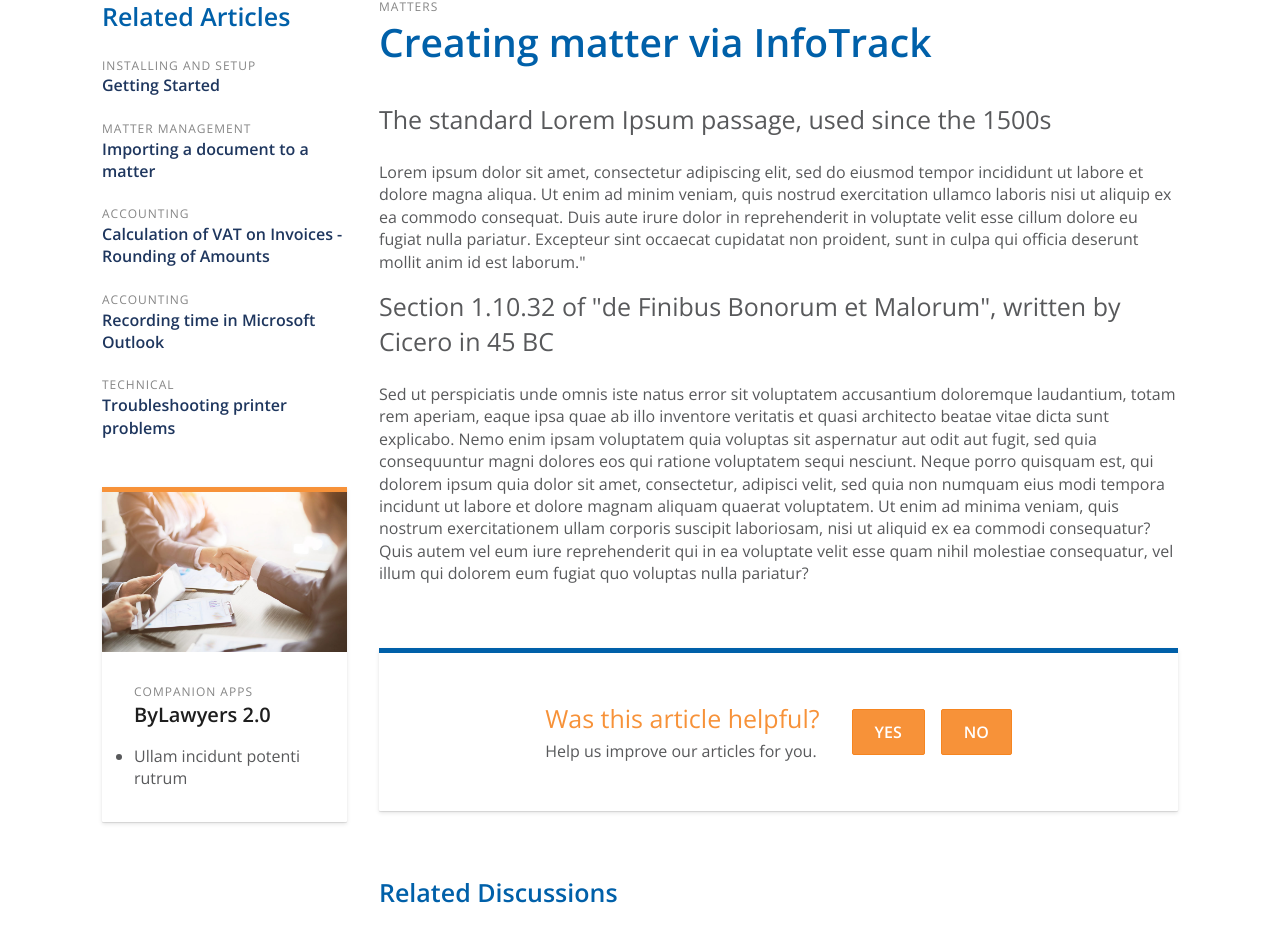
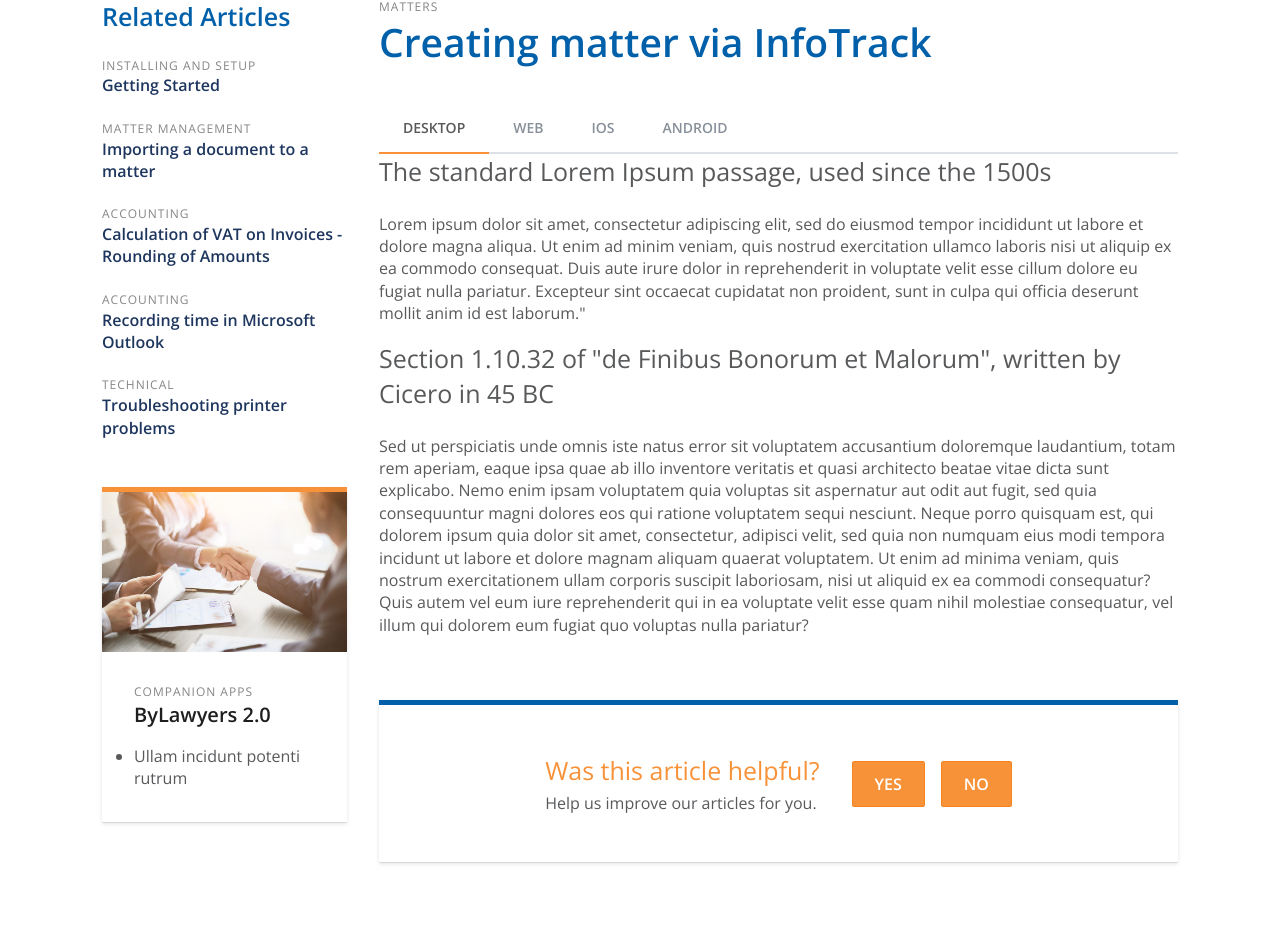
Before and after one commit to ericdefelix/communities, a Vue app: page /article in a window 1280 px wide. Shown: the part 161-1093 px from the top of the page. Built offline with nearby package versions, Linux system fonts and the light colour scheme.

Commit message:
fix: router links

```diff
--- a/src/components/ArticleItem.vue
+++ b/src/components/ArticleItem.vue
@@ -1,8 +1,8 @@
 <template>
   <article class="hc-article" v-bind:class="{'hc-article-lg': content.isLarge}">
-    <small class="hc-article-subheading" v-if="content.subheading">{{ content.subheading }}</small>
+    <small class="hc-article-subheading" v-if="content.hasOwnProperty('subheading')">{{ content.subheading }}</small>
     <p class="hc-article-heading">{{ content.heading }}</p>
-    <summary class="hc-article-tagline" v-if="content.text">{{ content.text }}</summary>
+    <summary class="hc-article-tagline" v-if="content.hasOwnProperty('text')">{{ content.text }}</summary>
   </article>
 </template>
 
--- a/src/components/ArticleList.vue
+++ b/src/components/ArticleList.vue
@@ -1,8 +1,8 @@
 <template>
   <div class="hc-article-list">
-    <a href="#" class="hc-article-list-item hc-article-link" v-for="content in articles" v-bind:key="content.id">
+    <router-link to="/article" class="hc-article-list-item hc-article-link" v-for="content in articles" v-bind:key="content.id">
       <ArticleItem v-bind:content="content" />
-    </a>
+    </router-link>
   </div>
 </template>
 
--- a/src/components/ArticleListAppend.vue
+++ b/src/components/ArticleListAppend.vue
@@ -1,15 +1,13 @@
 <template>
   <div class="hc-article-list">
     <div class="hc-article-list-item" v-for="article in articles" v-bind:key="article.id">
-      <router-link to="/article">
-        <a href="#" class="hc-article-link">
+      <router-link to="/article" class="hc-article-link">
         <article class="hc-article">
           <p class="hc-article-heading">{{ article.heading }} </p>
           <ul class="hc-card-meta-info ml-auto">
             <li v-for="info in article.metadata" v-bind:key="info.id">{{ info }}</li>
           </ul>
         </article>
-        </a>
       </router-link>
       <ul class="hc-article-link-append">
         <li class="hc-article-link-append-item">
--- a/src/components/SubTopicList.vue
+++ b/src/components/SubTopicList.vue
@@ -1,7 +1,7 @@
 <template>
   <div class="hc-subtopic-list">
-    <router-link to="/topicdetail">
-      <a class="hc-topic-list-link" href="#" v-for="subtopic in topics" v-bind:key="subtopic.id">{{ subtopic.text }}</a>
+    <router-link to="/topicdetail" class="hc-topic-list-link" v-for="subtopic in topics" v-bind:key="subtopic.id">
+      {{ subtopic.text }}
     </router-link>
   </div>
 </template>
--- a/src/components/TopicList.vue
+++ b/src/components/TopicList.vue
@@ -3,9 +3,7 @@
     <h5 class="hc-topic-catalog-heading text-bold text-primary-lighter">{{ heading }}</h5>
     <div class="hc-topic-list-content">
       <div v-for="link in topics" v-bind:key="link.id">
-        <router-link to="/topicdetail">
-          <a class="hc-topic-list-link" href="#">{{ link.text }}</a>
-        </router-link>
+        <router-link to="/topicdetail" class="hc-topic-list-link">{{ link.text }}</router-link>
         <SubTopicList v-if="link.hasOwnProperty('topics')" v-bind:topics="link.topics"/>
       </div>
     </div>
--- a/src/components/_articleTextPlaceholder.vue
+++ b/src/components/_articleTextPlaceholder.vue
@@ -1,11 +1,34 @@
 <template>
   <div>
-    <h5>The standard Lorem Ipsum passage, used since the 1500s</h5>
-    <p>Lorem ipsum dolor sit amet, consectetur adipiscing elit, sed do eiusmod tempor incididunt ut labore et dolore magna aliqua. Ut enim ad minim veniam, quis nostrud exercitation ullamco laboris nisi ut aliquip ex ea commodo consequat. Duis aute irure dolor in reprehenderit in voluptate velit esse cillum dolore eu fugiat nulla pariatur. Excepteur sint occaecat cupidatat non proident, sunt in culpa qui officia deserunt mollit anim id est laborum."</p>
+    <ul class="nav nav-tabs" role="tablist" aria-orientation="horizontal">
+      <li class="nav-item">
+        <a class="nav-link active" id="productCategoryAppTab" data-toggle="tab" href="#productCategoryApp" role="tab" aria-controls="productCategoryApp" aria-selected="true">Desktop</a>
+      </li>
+      <li class="nav-item">
+        <a class="nav-link" id="productCategoryAppTab" data-toggle="tab" href="#productCategoryApp" role="tab" aria-controls="productCategoryApp" aria-selected="true">Web</a>
+      </li>
+      <li class="nav-item">
+        <a class="nav-link" id="productCategoryAppTab" data-toggle="tab" href="#productCategoryApp" role="tab" aria-controls="productCategoryApp" aria-selected="true">iOS</a>
+      </li>
+      <li class="nav-item">
+        <a class="nav-link" id="productCategoryCompanionTab" data-toggle="tab" href="#productCategoryCompanion" role="tab" aria-controls="productCategoryCompanion" aria-selected="true">Android</a>
+      </li>
+    </ul>
 
-    <h5>Section 1.10.32 of "de Finibus Bonorum et Malorum", written by Cicero in 45 BC</h5>
-    <p>Sed ut perspiciatis unde omnis iste natus error sit voluptatem accusantium doloremque laudantium, totam rem aperiam, eaque ipsa quae ab illo inventore veritatis et quasi architecto beatae vitae dicta sunt explicabo. Nemo enim ipsam voluptatem quia voluptas sit aspernatur aut odit aut fugit, sed quia consequuntur magni dolores eos qui ratione voluptatem sequi nesciunt. Neque porro quisquam est, qui dolorem ipsum quia dolor sit amet, consectetur, adipisci velit, sed quia non numquam eius modi tempora incidunt ut labore et dolore magnam aliquam quaerat voluptatem. Ut enim ad minima veniam, quis nostrum exercitationem ullam corporis suscipit laboriosam, nisi ut aliquid ex ea commodi consequatur? Quis autem vel eum iure reprehenderit qui in ea voluptate velit esse quam nihil molestiae consequatur, vel illum qui dolorem eum fugiat quo voluptas nulla pariatur?</p>
+    <div class="tab-content">
+      <div class="tab-pane fade show active" id="productCategoryApp" role="tabpanel" aria-labelledby="productCategoryApp">
+        <h5>The standard Lorem Ipsum passage, used since the 1500s</h5>
+        <p>Lorem ipsum dolor sit amet, consectetur adipiscing elit, sed do eiusmod tempor incididunt ut labore et dolore magna aliqua. Ut enim ad minim veniam, quis nostrud exercitation ullamco laboris nisi ut aliquip ex ea commodo consequat. Duis aute irure dolor in reprehenderit in voluptate velit esse cillum dolore eu fugiat nulla pariatur. Excepteur sint occaecat cupidatat non proident, sunt in culpa qui officia deserunt mollit anim id est laborum."</p>
+
+        <h5>Section 1.10.32 of "de Finibus Bonorum et Malorum", written by Cicero in 45 BC</h5>
+        <p>Sed ut perspiciatis unde omnis iste natus error sit voluptatem accusantium doloremque laudantium, totam rem aperiam, eaque ipsa quae ab illo inventore veritatis et quasi architecto beatae vitae dicta sunt explicabo. Nemo enim ipsam voluptatem quia voluptas sit aspernatur aut odit aut fugit, sed quia consequuntur magni dolores eos qui ratione voluptatem sequi nesciunt. Neque porro quisquam est, qui dolorem ipsum quia dolor sit amet, consectetur, adipisci velit, sed quia non numquam eius modi tempora incidunt ut labore et dolore magnam aliquam quaerat voluptatem. Ut enim ad minima veniam, quis nostrum exercitationem ullam corporis suscipit laboriosam, nisi ut aliquid ex ea commodi consequatur? Quis autem vel eum iure reprehenderit qui in ea voluptate velit esse quam nihil molestiae consequatur, vel illum qui dolorem eum fugiat quo voluptas nulla pariatur?</p>
+      </div>
+      <div class="tab-pane fade" id="productCategoryCompanion" role="tabpanel" aria-labelledby="productCategoryCompanion"></div>
+      <div class="tab-pane fade" id="productCategoryCompanion" role="tabpanel" aria-labelledby="productCategoryCompanion"></div>
+      <div class="tab-pane fade" id="productCategoryCompanion" role="tabpanel" aria-labelledby="productCategoryCompanion"></div>
+    </div>
   </div>
+
 </template>
 
 <script>
--- a/src/views/Discussions.vue
+++ b/src/views/Discussions.vue
@@ -9,10 +9,10 @@
         <aside class="hc-aside">
           <div class="hc-aside-trending mb-5">
             <h5 class="text-heading text-bold">Related Articles</h5>
-            <ArticleList v-bind:articles="articles" v-bind:isSmall="true"/>
+            <ArticleList v-bind:articles="articles"/>
           </div>
 
-          <SpotlightCard v-bind:spotlight="spotlights[0]" />
+          <SpotlightCard v-bind:content="spotlight[0]" />
         </aside>
         <div class="hc-main">
           <DiscussionQuestion/>
@@ -50,8 +50,8 @@ export default {
   },
   data: function () {
     return {
-      spotlights: [
-        { heading: 'Heading', subheading: 'Subheading', content: 'Content' }
+      spotlight: [
+        { isLarge: true, heading: 'ByLawyers 2.0', subheading: 'Companion Apps', text: 'Ullam incidunt potenti rutrum', url: 'sample3.jpg' }
       ],
       articles: [
         { heading: 'Getting Started', subheading: 'Installing and Setup' },
```
Lines whose indentation alone changed are shown as unchanged.
